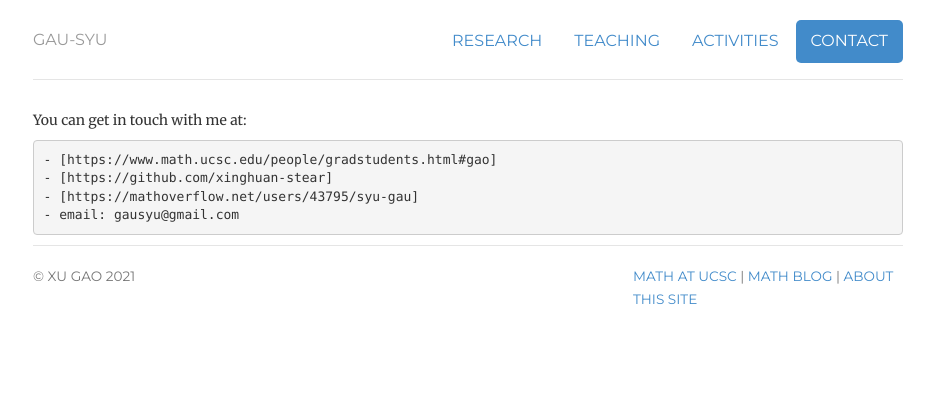
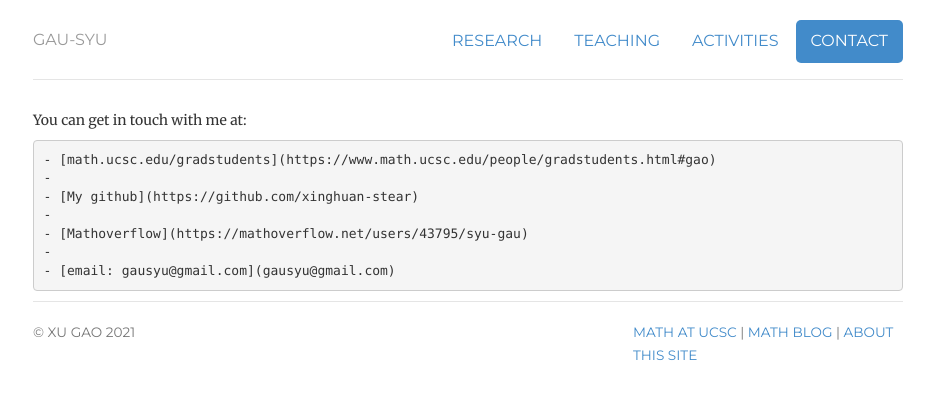
Before and after one commit to xinghuan-stear/xinghuan-stear.github.io, a Jekyll site: the page built from _pages/contact.md, in a window 1280 px wide. Shown: the top 399 px of the page, without its empty margins (172-1106 px from the left). Built offline with Jekyll 4.4.1, drawn with Linux system fonts in a browser that asks for light colours; nearby versions of some CDN libraries; a style sheet for code colours, icons or effects is not loaded.

Commit message:
Update contact.md

```diff
--- a/_pages/contact.md
+++ b/_pages/contact.md
@@ -6,7 +6,10 @@ permalink: /contact/
 
 You can get in touch with me at:
 
-	- [https://www.math.ucsc.edu/people/gradstudents.html#gao]
-	- [https://github.com/xinghuan-stear]
-	- [https://mathoverflow.net/users/43795/syu-gau]
-	- email: gausyu@gmail.com
+	- [math.ucsc.edu/gradstudents](https://www.math.ucsc.edu/people/gradstudents.html#gao)
+	-
+	- [My github](https://github.com/xinghuan-stear)
+	-
+	- [Mathoverflow](https://mathoverflow.net/users/43795/syu-gau)
+	-
+	- [email: gausyu@gmail.com](gausyu@gmail.com)
```
